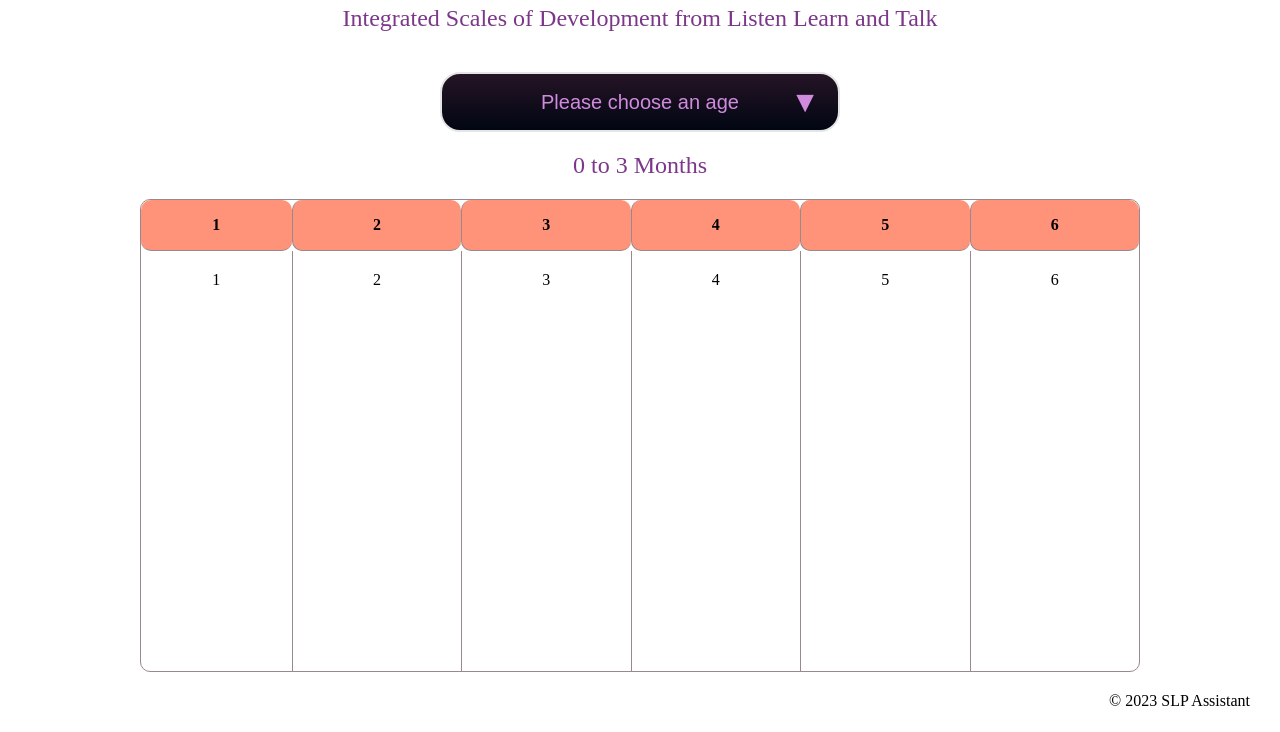
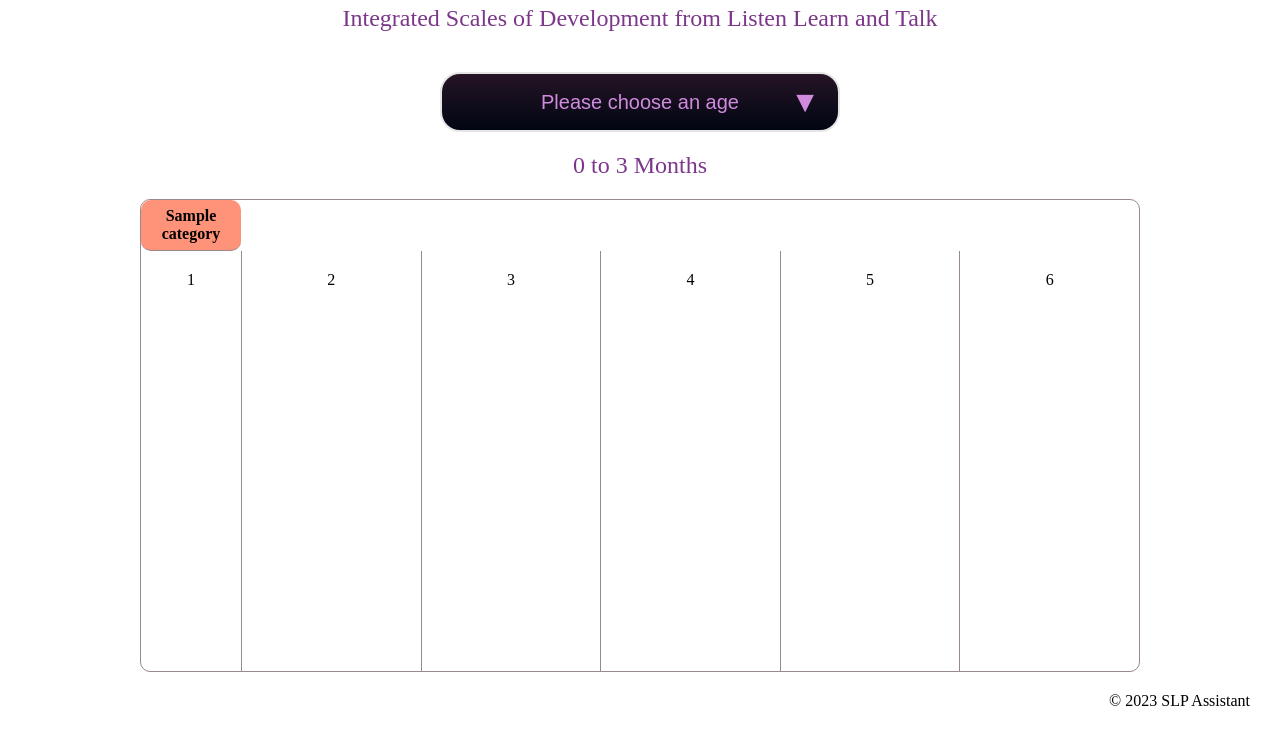
Before and after one commit to AlaaAymanAbdElRaheem/SLP_Assistant, a Flask app: template design/templates/result.html in a window 1280 px wide. Shown: the part 136-868 px from the top of the page. Run offline with Flask 3, Linux system fonts and the light colour scheme; the template is opened without the code that fills it: most values are stand-ins (such as "Sample title", 1, 10 or a date in 2020).

Commit message:
slp_assistant/result route

```diff
--- a/design/slp_assistant.py
+++ b/design/slp_assistant.py
@@ -6,6 +6,7 @@
 from flask import Flask, render_template
 from models import storage
 from models.age_range import AgeRange
+from models.category import Category
 
 app = Flask(__name__)
 
@@ -22,6 +23,14 @@
     age_ranges = storage.all(AgeRange).values()
     return render_template('index.html', age_ranges=age_ranges)
 
+@app.route('/slp_assistant/result', strict_slashes=False)
+def result_route():
+    """ display AgeRange objects """
+    age_ranges = storage.all(AgeRange).values()
+    categories = storage.all(Category).values()
+    return render_template('result.html', age_ranges=age_ranges, categories=categories)
+
+
 
 if __name__ == '__main__':
     app.run(host='0.0.0.0', port=5000, debug=True)
--- a/design/static/styles/result.css
+++ b/design/static/styles/result.css
@@ -10,6 +10,7 @@
   border-spacing: 0;
   border: solid #97898d 1px;
   border-radius: 10px;
+  table-layout: fixed;
   width: 100%;
   /* margin-left: 20%; */
   margin-top: 20px;
@@ -17,6 +18,7 @@
 th,
 td {
   border-left: solid #97898d 1px;
+  width: 100px;
   /* border-top: solid #97898d 1px; */
 }
 
--- a/design/templates/result.html
+++ b/design/templates/result.html
@@ -26,29 +26,22 @@
     <div class="containter">
       <select class="age-range">
         <option value="">Please choose an age</option>
-        <option value="0 to 3 Months">0 to 3 Months</option>
-        <option value="4 to 6 Months">4 to 6 Months</option>
-        <option value="7 to 9 Months">7 to 9 Months</option>
-        <option value="10 to 12 Months">10 to 12 Months</option>
-        <option value="13 to 15 Months">13 to 15 Months</option>
-        <option value="16 to 18 Months">16 to 18 Months</option>
-        <option value="19 to 24 Months">19 to 24 Months</option>
-        <option value="25 to 30 Months">25 to 30 Months</option>
-        <option value="31 to 36 Months">31 to 36 Months</option>
-        <option value="37 to 42 Months">37 to 42 Months</option>
-        <option value="43 to 48 Months">43 to 48 Months</option>
+        {% for age_range in age_ranges %}
+        <option
+          value="{{ age_range.age_from }} to {{ age_range.age_to }} Months"
+        >
+          {{ age_range.age_from }} to {{ age_range.age_to }} Months
+        </option>
+        {% endfor %}
       </select>
       <p class="age-result-text">0 to 3 Months</p>
       <!-- This is the result of the age range -->
       <table>
         <thead class="table-head">
           <tr>
-            <th>1</th>
-            <th>2</th>
-            <th>3</th>
-            <th>4</th>
-            <th>5</th>
-            <th>6</th>
+            {% for category in categories %}
+            <th>{{ category.name }}</th>
+            {% endfor %}
           </tr>
         </thead>
         <tbody class="table-body">
```
